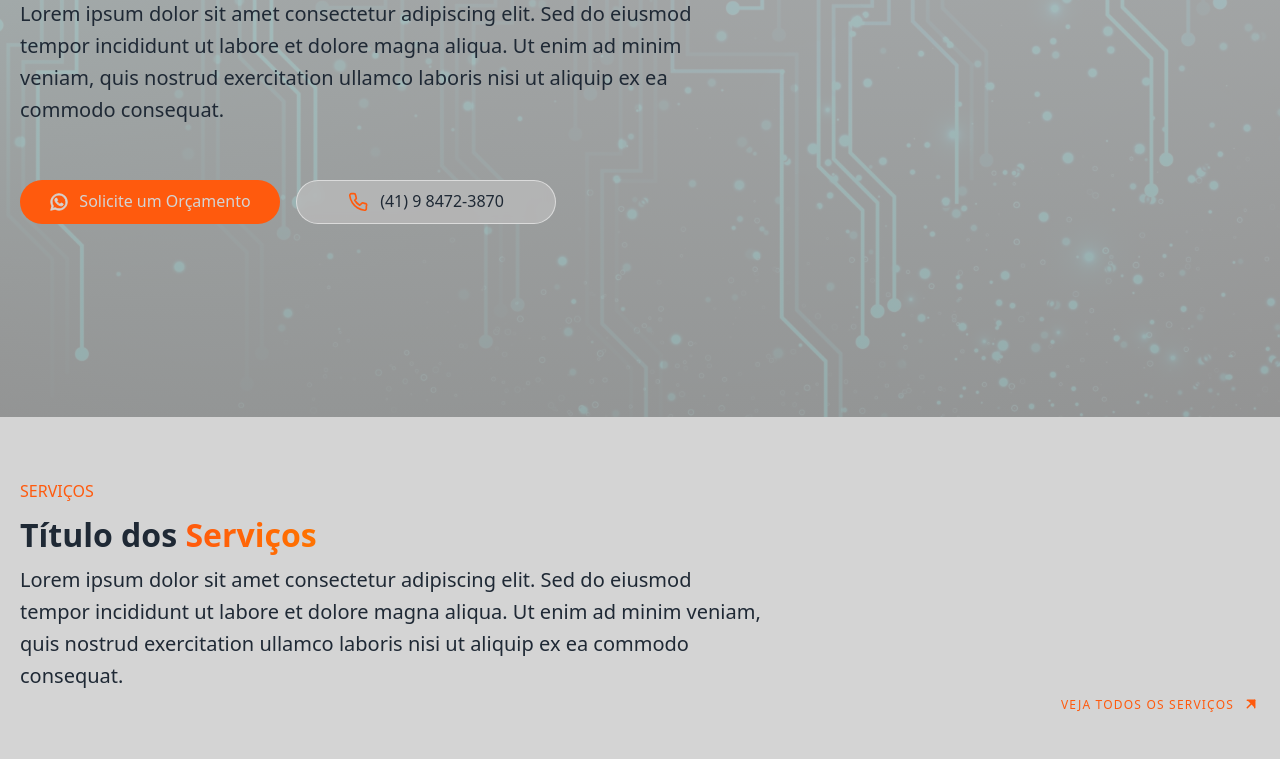
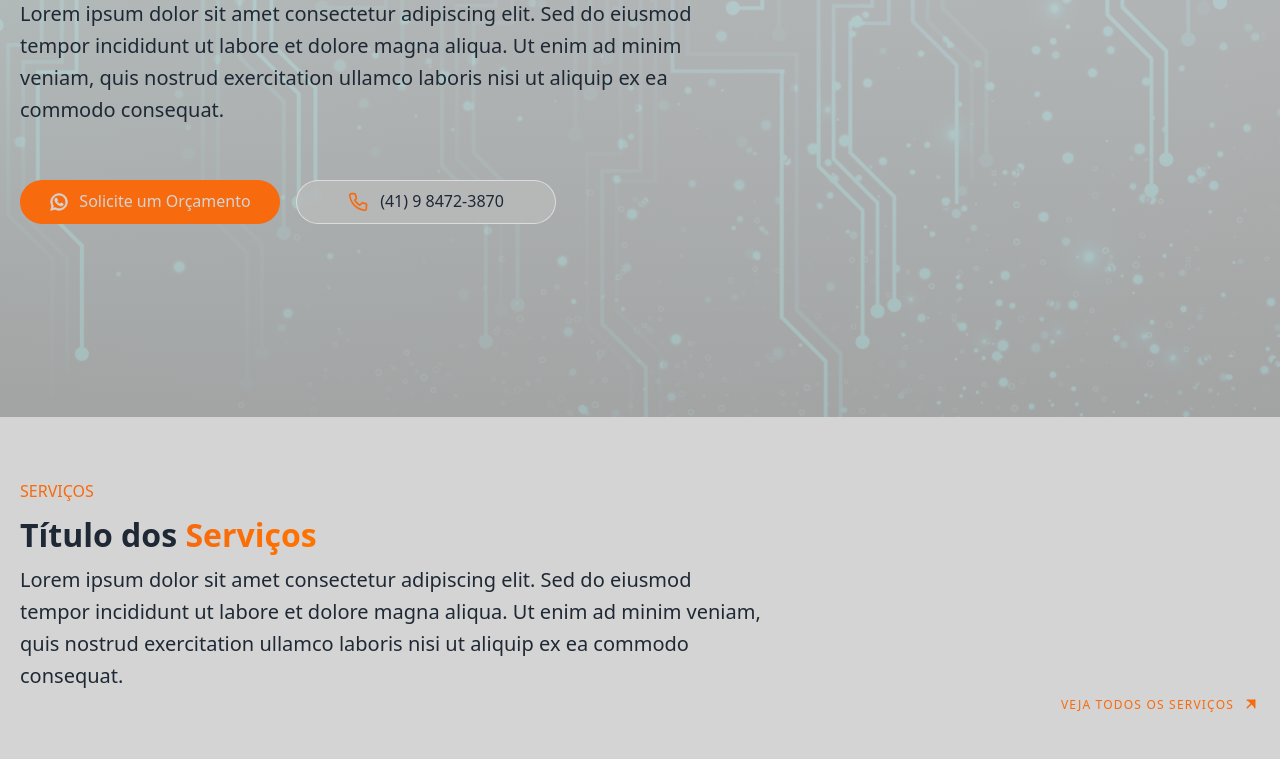
Before and after one commit to J0N45-G4BR13L/tech-website, a plain HTML site: page index.html in a window 1280 px wide. Shown: the part 383-1142 px from the top of the page. Drawn offline with Linux system fonts and the light colour scheme.

Commit message:
Explique aqui o que você mudou

```diff
--- a/assets/css/main.css
+++ b/assets/css/main.css
@@ -16,7 +16,7 @@
 /* ==================================================== */
 
 :root {
-    --color-primary: #ff5a0d;
+    --color-primary: #f76a0d;
     --gradient: linear-gradient(90deg, var(--color-primary) 0%, #ff7300 100%);
     /* Light Mode - Reordered (Primary = Darkest) */
     --bg-primary: rgb(212, 212, 212);
@@ -25,7 +25,7 @@
     --text-primary: rgb(31, 41, 53);
 
     /* Hero Filter Light Mode - Darkest at bottom */
-    --hero-filter: linear-gradient(to bottom, rgba(194, 194, 194, 0.9), rgba(163, 163, 163, 0.9));
+    --hero-filter: linear-gradient(to bottom, rgba(212, 212, 212, 0.9), rgba(180, 180, 180, 0.9));
 
     --transition: all 0.3s ease;
 }
```
